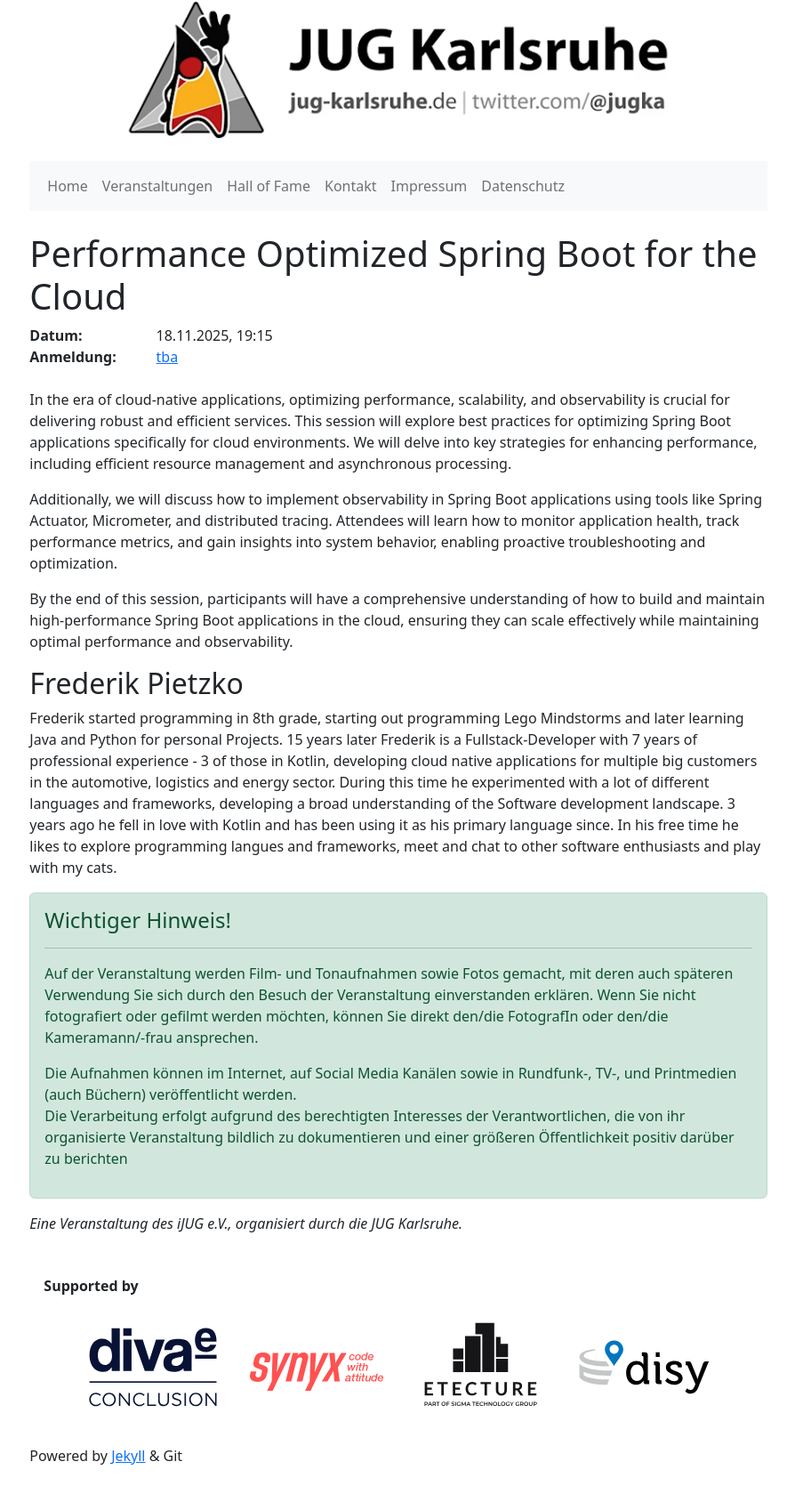
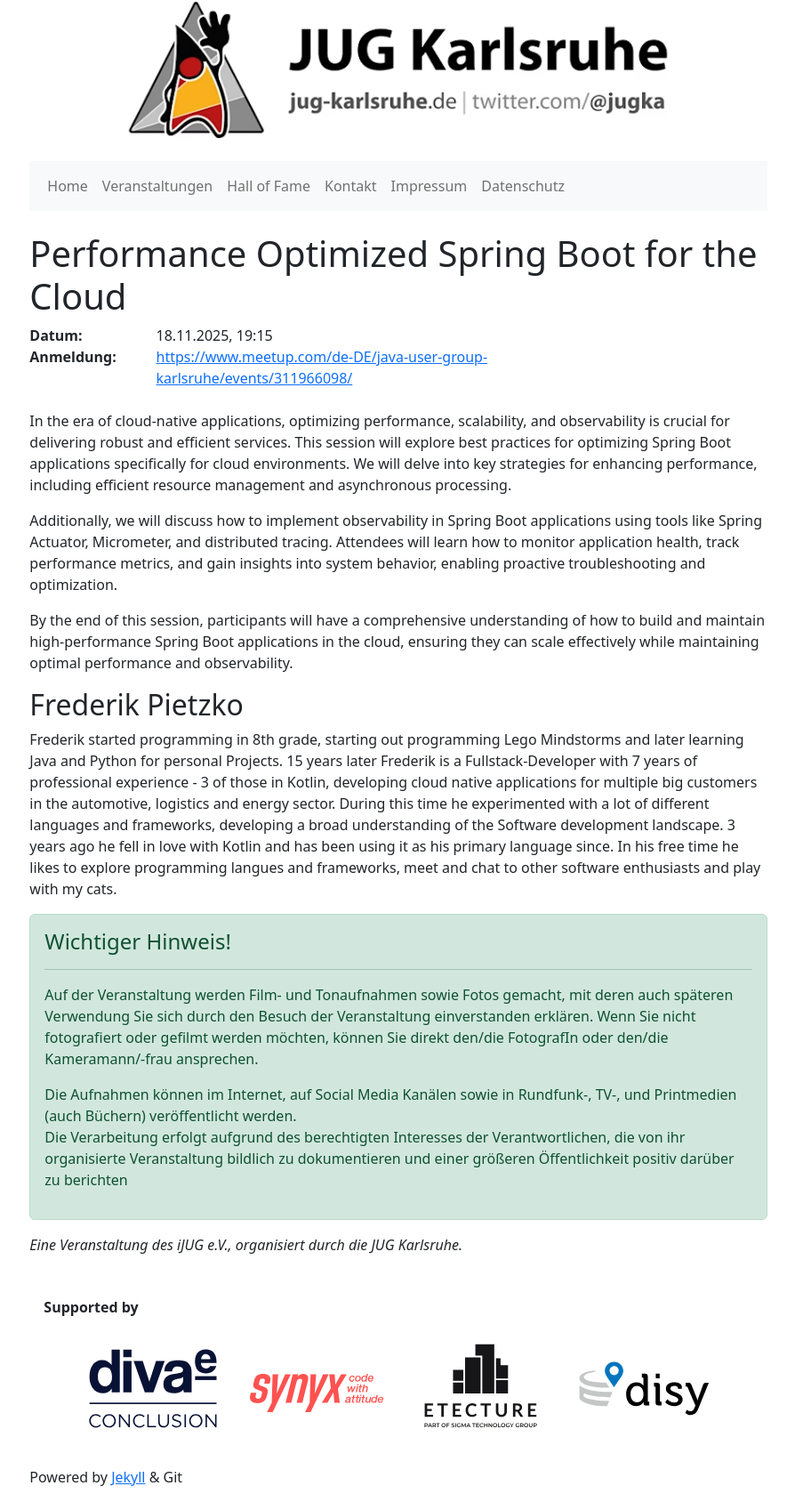
Before and after one commit to jugka/jugka-site, a Jekyll site: the page built from _posts/events/2025-11-18-performance-optimized-spring-boot-for-the-cloud.md, in a window 1280 px wide. Shown: the whole page at 89% size, without its empty margins (192-1086 px from the left). Built offline with Jekyll 4.4.1, drawn with Linux system fonts in a browser that asks for light colours; before the commit the page ends 1664 px from its top, so only the background shows below that.

Commit message:
Update 2025-11-18-performance-optimized-spring-boot-for-the-cloud.md

```diff
--- a/_posts/events/2025-11-18-performance-optimized-spring-boot-for-the-cloud.md
+++ b/_posts/events/2025-11-18-performance-optimized-spring-boot-for-the-cloud.md
@@ -2,7 +2,7 @@
 layout: event
 title:  "Performance Optimized Spring Boot for the Cloud"
 date:   2025-11-18 19:15:00 +0100
-registration: tba
+registration: https://www.meetup.com/de-DE/java-user-group-karlsruhe/events/311966098/
 tags: events
 speakers:
 - fpietzko
```
